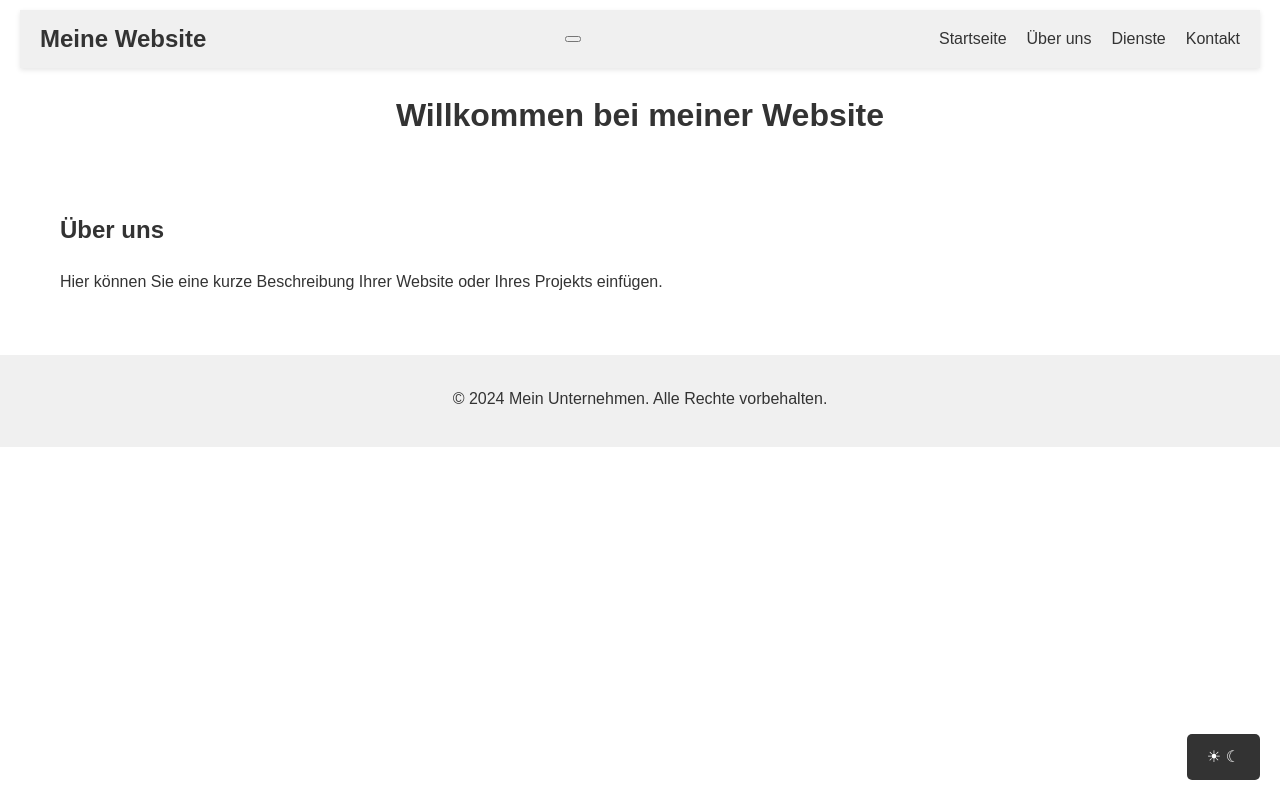
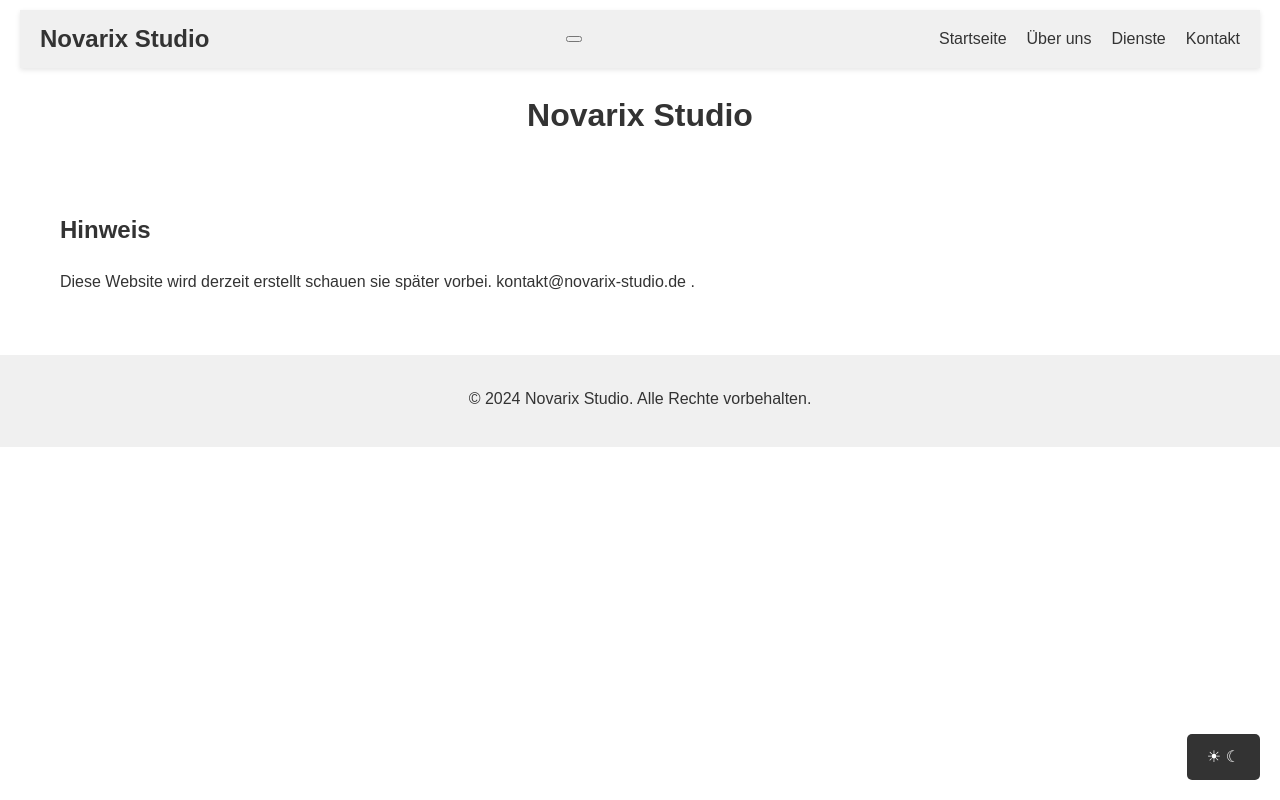
Before and after one commit to novarix-studio/2025, a plain HTML site: page index.html in a window 1280 px wide. Drawn offline with Linux system fonts and the light colour scheme.

Commit message:
Update index.html

```diff
--- a/index.html
+++ b/index.html
@@ -4,10 +4,10 @@
     <meta charset="UTF-8">
     <meta name="viewport" content="width=device-width, initial-scale=1.0">
     <meta http-equiv="X-UA-Compatible" content="ie=edge">
-    <meta name="description" content="Meine Website bietet kreative digitale Lösungen, die Ihr Unternehmen nach vorne bringen.">
-    <meta name="keywords" content="Webentwicklung, Design, digitale Lösungen, Technologie">
-    <meta name="author" content="Dein Name oder Dein Unternehmen">
-    <title>Meine Website</title>
+    <meta name="description" content="Novarix Studio, Discord Bot Entwicklung.">
+    <meta name="keywords" content="Novarix Studio, Novarix, Studio, Discord, Bot Entwicklung, German, Roleplay, Roblox">
+    <meta name="author" content="Novarix Studio">
+    <title>Novarix Studio</title>
 
     <!-- Favicon -->
     <link rel="icon" href="assets/favicon.ico">
@@ -22,7 +22,7 @@
     <header>
         <nav class="navbar">
             <div class="nav-brand">
-                <a href="#">Meine Website</a>
+                <a href="#">Novarix Studio</a>
             </div>
             <button class="nav-toggle" aria-label="Navigation umschalten">
                 <span></span>
@@ -36,18 +36,18 @@
                 <li><a href="#contact">Kontakt</a></li>
             </ul>
         </nav>
-        <h1>Willkommen bei meiner Website</h1>
+        <h1>Novarix Studio</h1>
     </header>
 
     <main>
         <section id="about">
-            <h2>Über uns</h2>
-            <p>Hier können Sie eine kurze Beschreibung Ihrer Website oder Ihres Projekts einfügen.</p>
+            <h2>Hinweis</h2>
+            <p>Diese Website wird derzeit erstellt schauen sie später vorbei. kontakt@novarix-studio.de .</p>
         </section>
     </main>
 
     <footer>
-        <p>&copy; 2024 Mein Unternehmen. Alle Rechte vorbehalten.</p>
+        <p>&copy; 2024 Novarix Studio. Alle Rechte vorbehalten.</p>
     </footer>
 
     <!-- Umschalter für Dunkelmodus -->
```
